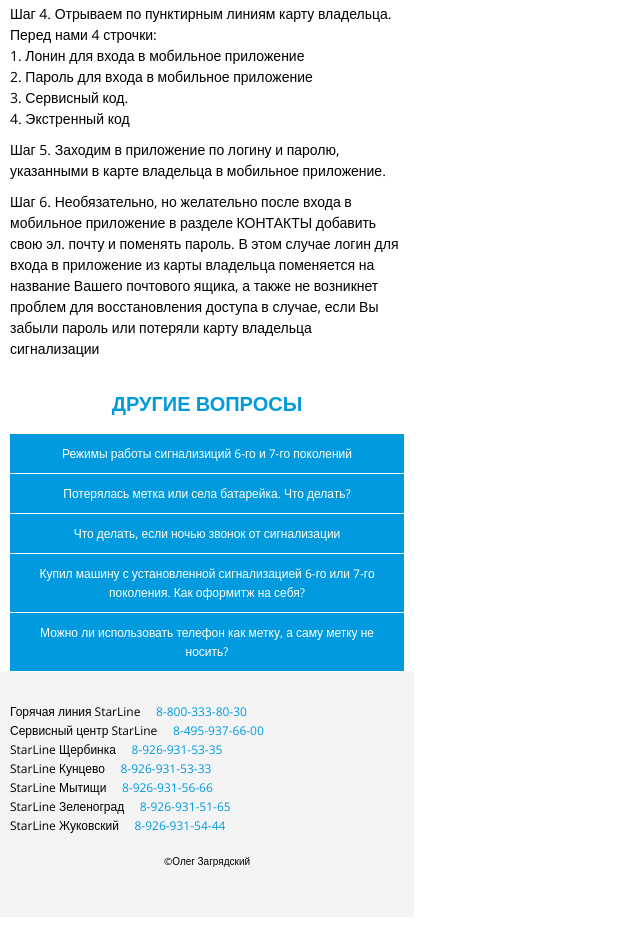
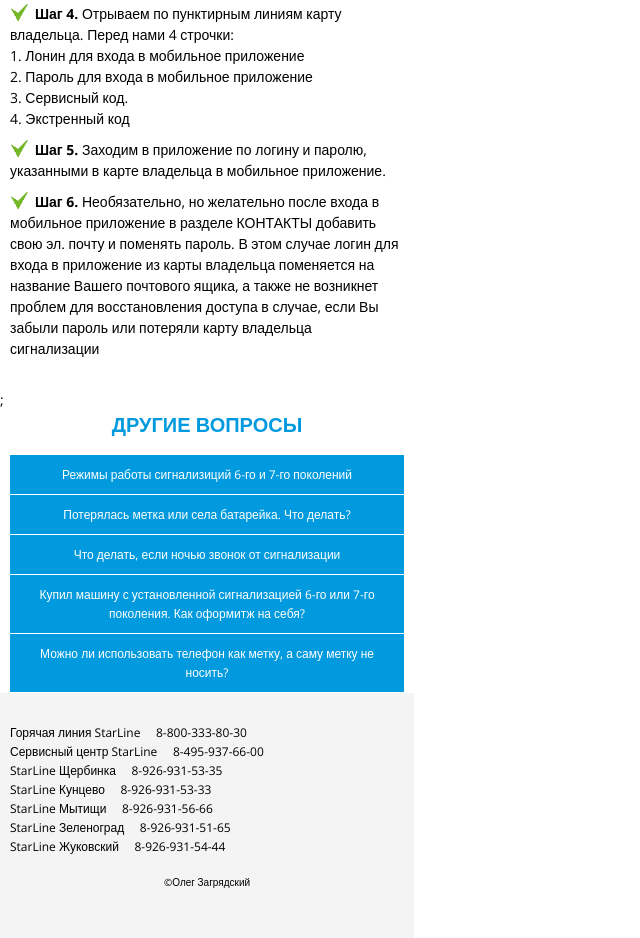
Before and after one commit to OLEGatorRB/StarLine, a website: page StarLine/index.html in a window 1280 px wide. Shown: the part 1180-2118 px from the top of the page, without its empty margins (0-640 px from the left). Before the commit the page ends 2097 px from the top, so only its background shows below. Drawn offline with nearby package versions, Linux system fonts and the light colour scheme; files that its build step writes are made by us from their sources.

Commit message:
добавил псевдоэлемент к шагам настройки (галку)

```diff
--- a/#src/scss/_content.scss
+++ b/#src/scss/_content.scss
@@ -37,3 +37,27 @@
 		margin-bottom: 0;
 	}
 }
+
+.content__item {
+	position: relative;
+	margin-left: 25px;
+	font-weight: bold;
+
+	&::before {
+		content: "";
+
+		position: absolute;
+
+		top: 0;
+		left: -25px;
+
+		width: 20px;
+		height: 20px;
+
+		background-color: #fff;
+		background-image: url(../img/optimize/galka.png);
+		background-repeat: no-repeat;
+		background-size: cover;
+		background-position: 0 -3px;
+	}
+}
--- a/#src/scss/style.scss
+++ b/#src/scss/style.scss
@@ -15,6 +15,11 @@
 a {
 	text-decoration: none;
 }
+
+img {
+	max-width: 100%;
+	height: auto;
+}
 @import "_header.scss";
 @import "_banner";
 @import "_content.scss";
--- a/StarLine/index.html
+++ b/StarLine/index.html
@@ -18,9 +18,7 @@
 
 	</div>
 	<a href="#" class="logo">
-			<picture>
-				<source srcset="img/logo.webp" type="image/webp"><img src="img/logo.png" width="150" alt="логотип StarLine">
-			</picture>
+		<picture><source srcset="img/logo.webp" type="image/webp"><img src="img/logo.png" width="150" alt="логотип StarLine"></picture>
 	</a>
 </header>
 
@@ -40,20 +38,15 @@
 		первоначальная настройка систем 6-го и 7-го поколений
 	</h1>
 	<p class="intro">
-				Чтобы сэкономить время при выдаче автомобиля, настроить систему StarLine можно самому. Что для этого нужно?
-				-
+		Чтобы сэкономить время при выдаче автомобиля, настроить систему StarLine можно самому. Что для этого нужно? -
 		карта владельца и номера телефонов SIM-карт, установленных в блок сигнализации
 	</p>
-			<picture>
-				<source srcset="img/optimize/card.webp" type="image/webp"><img src="img/optimize/card.jpg" width="280"
-					alt="карточка владельца">
-			</picture>
+	<picture><source srcset="img/optimize/card.webp" type="image/webp"><img src="img/optimize/card.jpg" width="280" alt="карточка владельца"></picture>
 	<p class="content__description">
 		<span class="content__item" tabindex="0">Шаг 1.</span> Пополняем баланс SIM-карты на 100 руб.
 	</p>
 	<p class="content__description">
-				<span class="content__item" tabindex="0">Шаг 2.</span> Устанавливаем номер владельца сигнализации и задаём
-				пароль
+		<span class="content__item" tabindex="0">Шаг 2.</span> Устанавливаем номер владельца сигнализации и задаём пароль
 		для
 		управления с гостевых телефонов. <br>
 		Для этого: <br>
@@ -75,8 +68,7 @@
 		4. Экстренный код<br>
 	</p>
 	<p class="content__description">
-				<span class="content__item" tabindex="0">Шаг 5.</span> Заходим в приложение по логину и паролю, указанными в
-				карте
+		<span class="content__item" tabindex="0">Шаг 5.</span> Заходим в приложение по логину и паролю, указанными в карте
 		владельца в
 		мобильное приложение.
 	</p>
@@ -84,12 +76,11 @@
 		<span class="content__item" tabindex="0">Шаг 6.</span> Необязательно, но желательно после входа в мобильное
 		приложение в
 		разделе КОНТАКТЫ добавить свою эл. почту
-				и поменять пароль. В этом случае логин для входа в приложение из карты владельца поменяется на название
-				Вашего
+		и поменять пароль. В этом случае логин для входа в приложение из карты владельца поменяется на название Вашего
 		почтового ящика, а также не возникнет проблем для восстановления доступа в случае, если Вы забыли пароль или
 		потеряли карту владельца сигнализации
 	</p>
-		</section>
+</section>;
 		<section class="links">
 	<h2 class="title">
 		другие вопросы
@@ -128,25 +119,25 @@
 	<footer>
 	<ul class="footer__list">
 		<li class="footer__item">
-				Горячая линия StarLine &#160; &#160; <span class="blue">8-800-333-80-30</span>
+			Горячая линия StarLine &#160; &#160; 8-800-333-80-30
 		</li>
 		<li class="footer__item">
-				Сервисный центр StarLine &#160; &#160; <span class="blue">8-495-937-66-00</span>
+			Сервисный центр StarLine &#160; &#160; 8-495-937-66-00
 		</li>
 		<li class="footer__item" tabindex="0">
-				StarLine Щербинка &#160; &#160; <span class="blue">8-926-931-53-35</span>
+			StarLine Щербинка &#160; &#160; 8-926-931-53-35
 		</li>
 		<li class="footer__item" tabindex="0">
-				StarLine Кунцево &#160; &#160; <span class="blue">8-926-931-53-33</span>
+			StarLine Кунцево &#160; &#160; 8-926-931-53-33
 		</li>
 		<li class="footer__item" tabindex="0">
-				StarLine Мытищи &#160; &#160; <span class="blue">8-926-931-56-66</span>
+			StarLine Мытищи &#160; &#160; 8-926-931-56-66
 		</li>
 		<li class="footer__item" tabindex="0">
-				StarLine Зеленоград &#160; &#160; <span class="blue">8-926-931-51-65</span>
+			StarLine Зеленоград &#160; &#160; 8-926-931-51-65
 		</li>
 		<li class="footer__item" tabindex="0">
-				StarLine Жуковский &#160; &#160; <span class="blue">8-926-931-54-44</span>
+			StarLine Жуковский &#160; &#160; 8-926-931-54-44
 		</li>
 	</ul>
 	<div class="copyright">
```
Also changed, not shown: StarLine/css/style.css, StarLine/css/style.min.css. Lines whose indentation alone changed are shown as unchanged.
